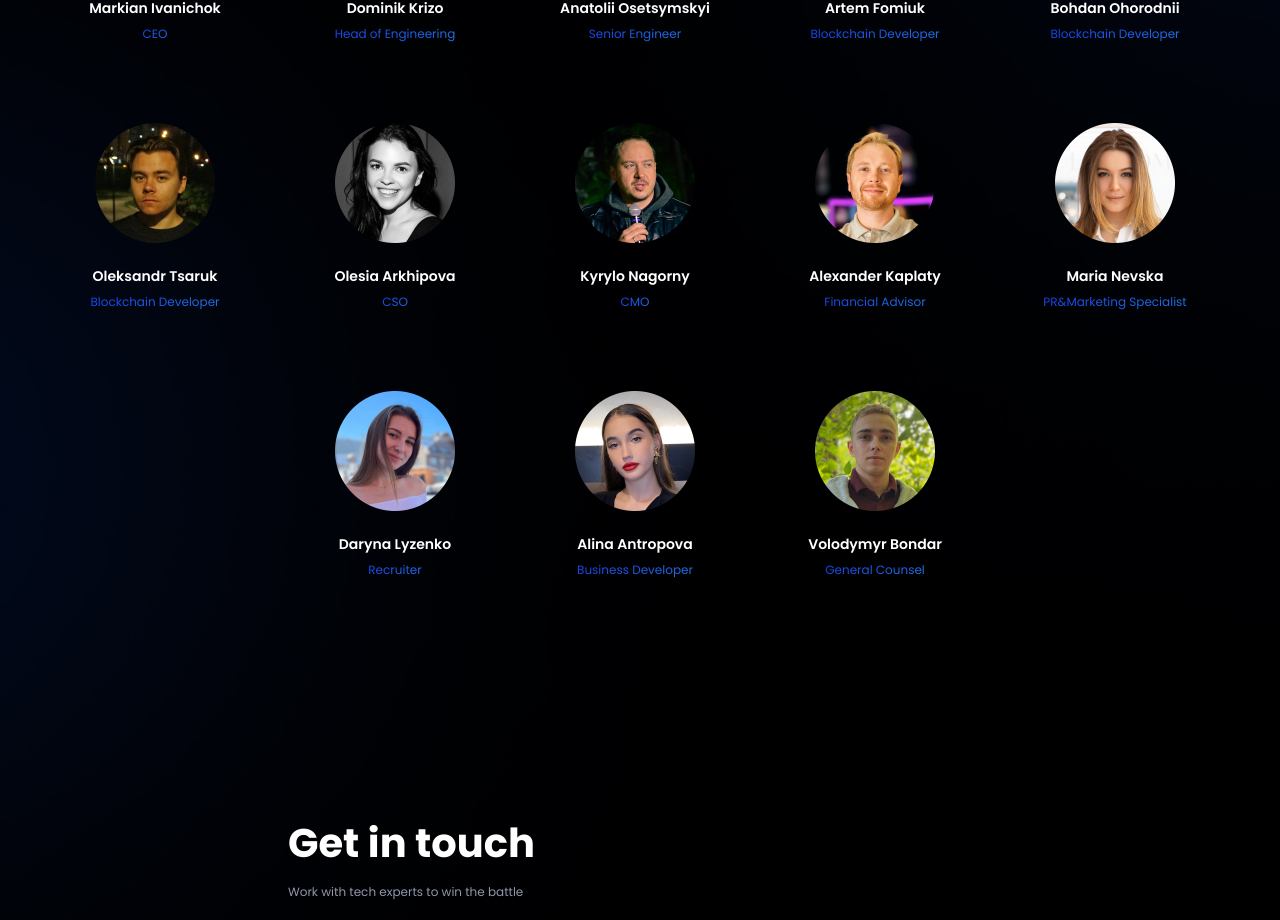
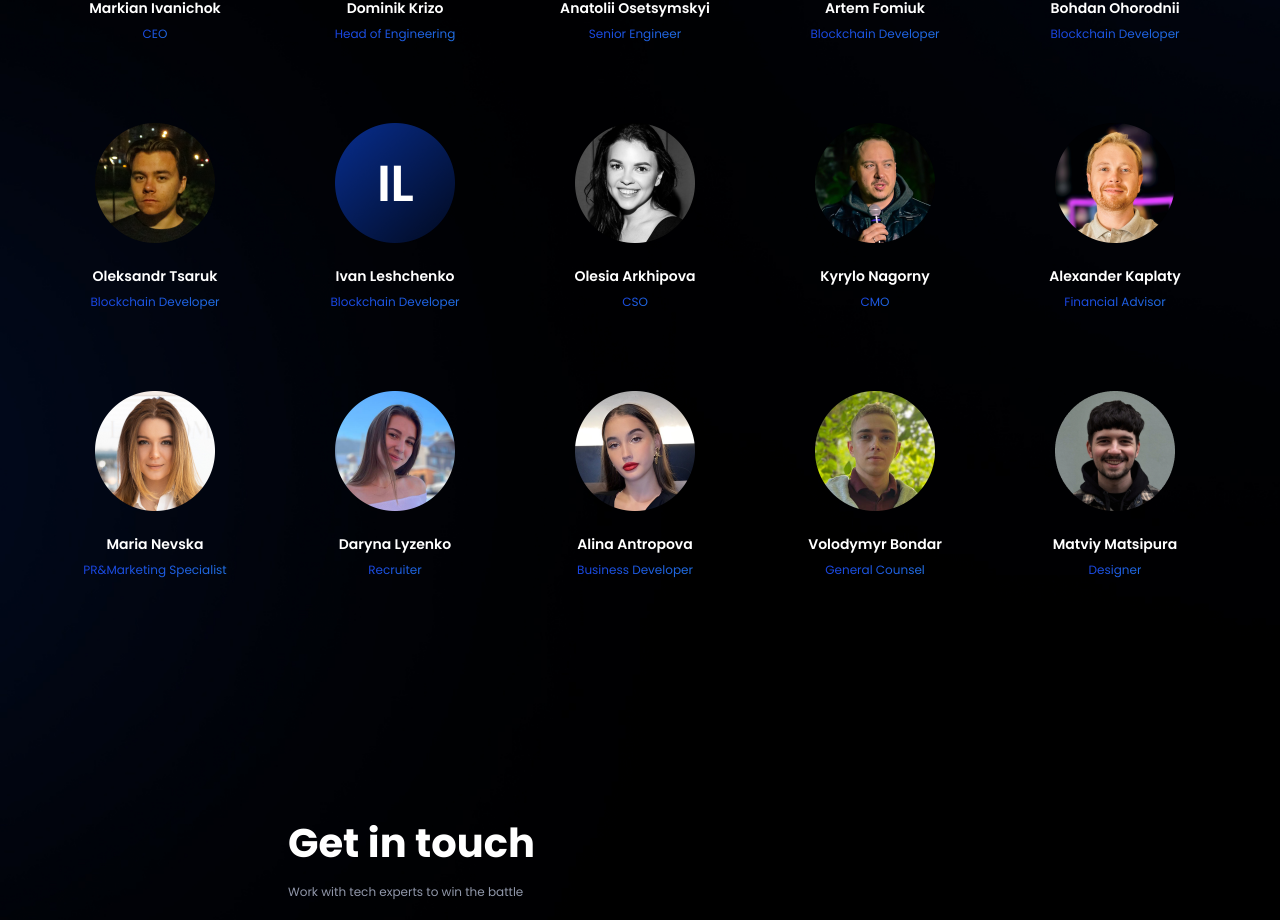
Before and after one commit to Brushfam/brushfam-website, a Next.js app: page /about-us in a window 1280 px wide. Shown: the part 1558-2478 px from the top of the page. Built offline with nearby package versions, Linux system fonts and the light colour scheme.

Commit message:
update team list

```diff
--- a/data/teamData.js
+++ b/data/teamData.js
@@ -34,6 +34,12 @@ export const teamData = [
         name: "Oleksandr Tsaruk",
         role: "Blockchain Developer",
         social: "https://www.linkedin.com/in/tsaruk-olexandr/"
+    },
+    {
+        src: "/team/Ivan.png",
+        name: "Ivan Leshchenko",
+        role: "Blockchain Developer",
+        social: "https://github.com/ivan770"
     },
     {
         src: "/team/Olesia.png",
@@ -77,4 +83,10 @@ export const teamData = [
         role: "General Counsel",
         social: "https://twitter.com/BVondar1"
     },
+    {
+        src: "/team/Matviy.png",
+        name: "Matviy Matsipura",
+        role: "Designer",
+        social: "https://twitter.com/MatviyMatsipura"
+    },
 ]
--- a/styles/about-us/Team.module.css
+++ b/styles/about-us/Team.module.css
@@ -45,25 +45,25 @@
     grid-column: span 4
 }
 
-@media (min-width: 1201px) {
-    .teamList li:nth-last-child(3){
-        grid-row-start: 3;
-        grid-column-start: 5;
-        grid-column-end: 9;
-    }
+/*@media (min-width: 1201px) {*/
+/*    .teamList li:nth-last-child(3){*/
+/*        grid-row-start: 3;*/
+/*        grid-column-start: 5;*/
+/*        grid-column-end: 9;*/
+/*    }*/
 
-    .teamList li:nth-last-child(2){
-        grid-row-start: 3;
-        grid-column-start: 9;
-        grid-column-end: 13;
-    }
+/*    .teamList li:nth-last-child(2){*/
+/*        grid-row-start: 3;*/
+/*        grid-column-start: 9;*/
+/*        grid-column-end: 13;*/
+/*    }*/
 
-    .teamList li:nth-last-child(1){
-        grid-row-start: 3;
-        grid-column-start: 13;
-        grid-column-end: 17;
-    }
-}
+/*    .teamList li:nth-last-child(1){*/
+/*        grid-row-start: 3;*/
+/*        grid-column-start: 13;*/
+/*        grid-column-end: 17;*/
+/*    }*/
+/*}*/
 
 .teamList img {
     height: 120px;
@@ -104,11 +104,11 @@
         grid-template-columns: repeat(12, 1fr);
     }
 
-    .teamList li:nth-last-child(1){
-        grid-row-start: 5;
-        grid-column-start: 5;
-        grid-column-end: 9;
-    }
+    /*.teamList li:nth-last-child(1){*/
+    /*    grid-row-start: 5;*/
+    /*    grid-column-start: 5;*/
+    /*    grid-column-end: 9;*/
+    /*}*/
 }
 
 @media (max-width: 740px) {
@@ -136,6 +136,7 @@
         max-width: 89%;
         grid-column-gap: 5px;
         grid-row-gap: 20px;
+        margin-left: 14px;
     }
 
     .teamList img {
```
Also changed, not shown: public/team/Ivan.png (added), public/team/Matviy.png (added).
